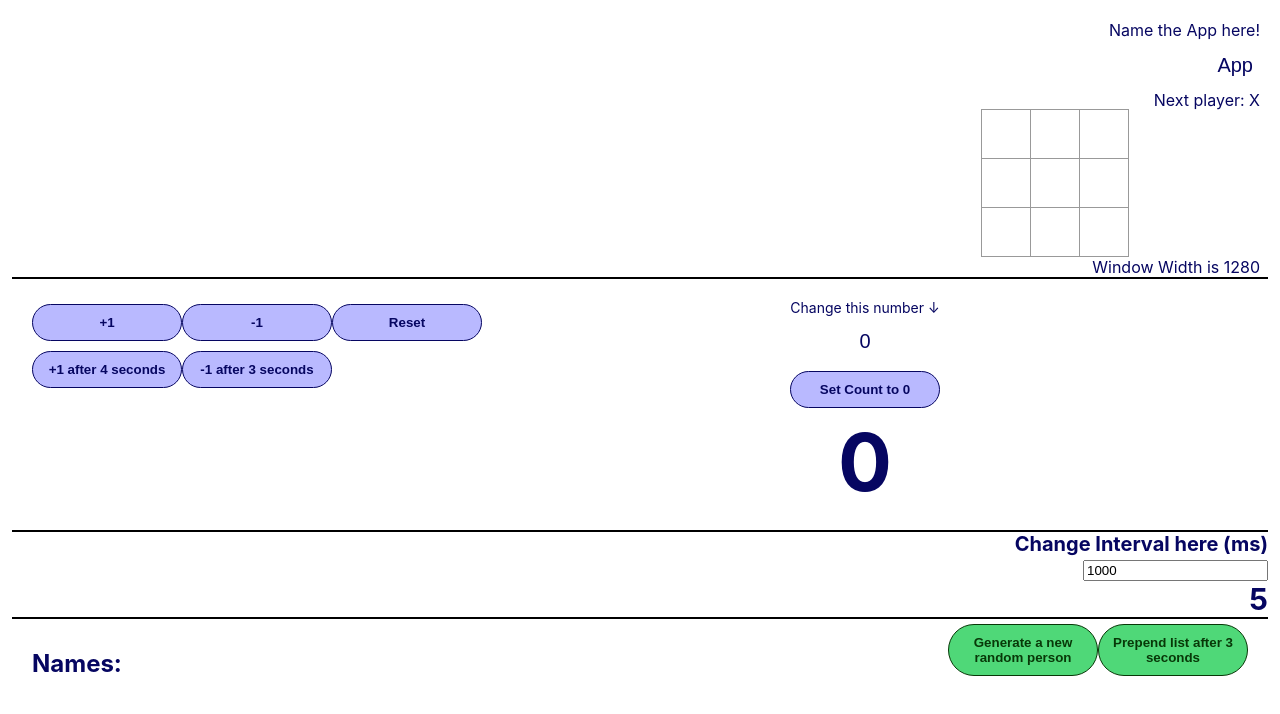
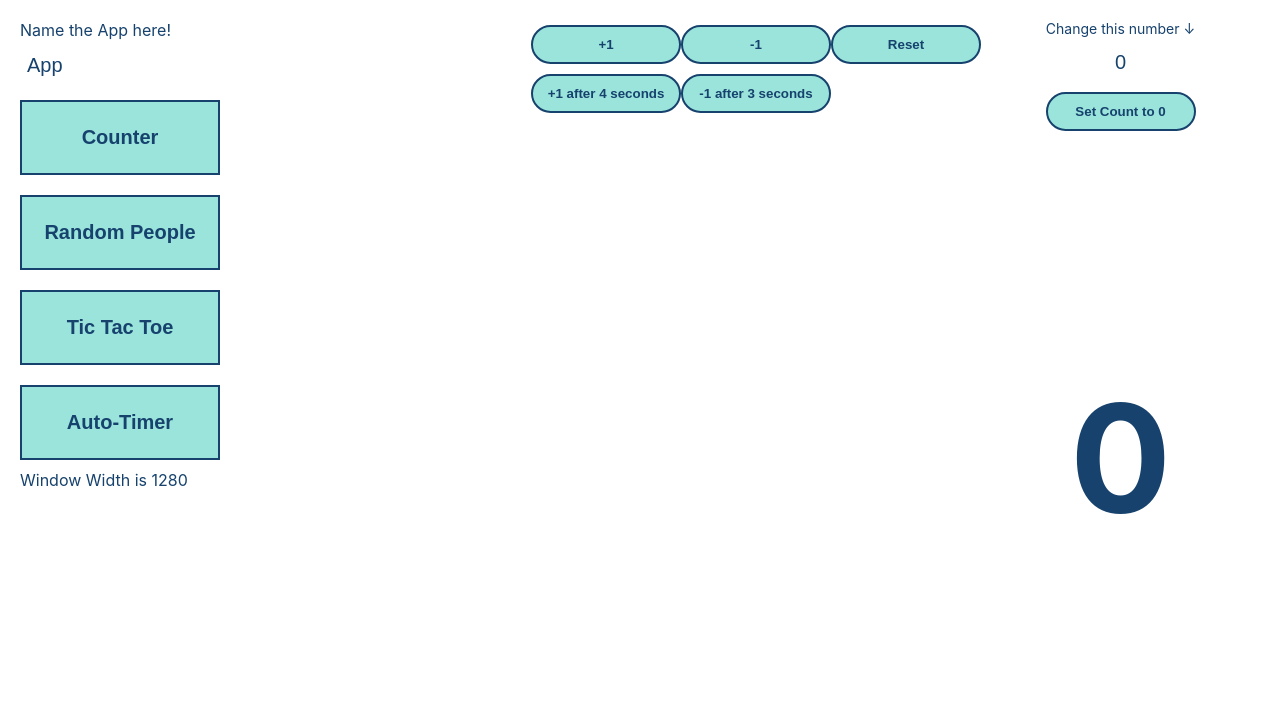
Before and after one commit to tomhands1/saga-practice, a React (Create React App) app: page /counter in a window 1280 px wide. Shown: the top 714 px of the page. Built offline with nearby package versions, Linux system fonts and the light colour scheme.

Commit message:
Restyling app

```diff
--- a/package.json
+++ b/package.json
@@ -10,6 +10,7 @@
     "react": "^16.8.6",
     "react-dom": "^16.8.6",
     "react-redux": "^7.1.0",
+    "react-router-dom": "^5.0.1",
     "react-scripts": "3.0.1",
     "redux": "^4.0.1",
     "redux-mock-store": "^1.5.3",
--- a/src/App.js
+++ b/src/App.js
@@ -1,34 +1,23 @@
 import React from 'react';
+import { Switch, Route } from 'react-router-dom';
 import './App.scss';
+import NavBar from './components/NavBar';
+import People from './components/People';
 import Counter from './components/Counter';
-import RandomPerson from './components/RandomPerson';
-import PeopleList from './components/PeopleList';
-import WindowWidth from './components/WindowWidth';
 import Board from './components/Board';
 import AutoTimer from './components/AutoTimer';
-import { useDocumentTitle, useInputForm } from './hooks';
 
 const App = () => {
 
-  const title = useInputForm('App');
-  useDocumentTitle(`${title.value}`);
-
   return (
     <div className="app">
-      <div className="app-title">
-        Name the App here!<br />
-        <input className="title-input" {...title} />
-        <Board />
-        <WindowWidth />
-      </div>
-      <div>
-        <Counter />
-        <AutoTimer />
-      </div>
-      <div className="random-people">
-        <PeopleList />
-        <RandomPerson />
-      </div>
+      <NavBar />
+        <Switch>
+          <Route exact path="/counter" component={Counter} />
+          <Route exact path="/randompeople" component={People} />
+          <Route exact path="/tictactoe" component={Board} />
+          <Route exact path="/autotimer" component={AutoTimer} />
+        </Switch>
     </div>
   );
 };
--- a/src/App.scss
+++ b/src/App.scss
@@ -1,5 +1,8 @@
+$button-colour:  rgb(154, 228, 220);
+$text-colour: rgb(22, 66, 109);
+
 @mixin input {
-    color: rgb(6, 6, 97);
+    color: $text-colour;
     background: transparent;
     border:none;
     height: 38px;
@@ -18,27 +21,49 @@
 
 .app {
   display: flex;
-  flex-direction: column;
-  justify-content: space-evenly;
-  align-items: center;
+  justify-content: space-between;
   height: 95vh;
   width: calc(100vw - 5vh);
   padding: 2.5vh;
-  color: rgb(6, 6, 97);
+  color: $text-colour;
+}
+
+.navbar-container {
+  left: 2.5vw;
+  display: flex;
+  flex-direction: column;
+  align-self: flex-start;
+}
+
+.navbar-button {
+  height: 75px;
+  width: 200px;
+  font-size: 20px;
+  font-weight: bold;
+  color: $text-colour;
+  border: 2px solid $text-colour;
+  background-color: $button-colour;
+  margin: 10px 0;
 }
 
 .title-input {
   @include input;
-  text-align: right;
+  text-align: left;
 }
 
 .app-title {
   align-self: flex-end;
-  text-align: right;
+  text-align: left;
+  display: flex;
+  flex-direction: column;
 }
 
 .window-width {
-  align-self: flex-end;
+  align-self: flex-start;
+}
+
+.board-container {
+  display: flex;
 }
 
 .board-row:after {
@@ -51,15 +76,21 @@
   background: #fff;
   border: 1px solid #999;
   float: left;
-  font-size: 24px;
+  font-size: 75px;
   font-weight: bold;
-  line-height: 50px;
-  height: 50px;
+  line-height: 150px;
+  height: 150px;
   margin-right: -1px;
   margin-top: -1px;
   padding: 0;
   text-align: center;
-  width: 50px;
+  width: 150px;
+}
+
+.status {
+  font-size: 30px;
+  font-weight: 600;
+  margin-right: 50px;
 }
 
 .random-people {
@@ -80,25 +111,23 @@
 
 .people-button {
   @include button;
-  background-color: rgb(79, 216, 120);
-  color: rgb(8, 56, 8);
-  border: 1px solid rgb(8, 56, 8);
+  background-color: $button-colour;
+  color: $text-colour;
+  border: 1px solid $text-colour;
+}
+
+.people-container {
+  display: flex;
 }
 
 .counter {
   display: flex;
   flex-direction: row;
-  flex-grow: 1;
-  padding: 20px;
-  width: 100vw;
-  border-top: 1px solid grey;
-  border-bottom: 1px solid grey;
 }
 
 .auto-timer {
   font-size: 20px;
   text-align: right;
-  border-bottom: 2px solid black;
   font-weight: bold;
   .auto-timer-value {
     font-size: 150%;
@@ -107,9 +136,9 @@
 
 .counter-button {
   @include button;
-  background-color: rgb(185, 185, 255);
-  color: rgb(6, 6, 97);
-  border: 1px solid rgb(6, 6, 97);
+  background-color: $button-colour;
+  color: $text-colour;
+  border: 2px solid $text-colour;
 }
 
 .count-input {
@@ -118,7 +147,7 @@
 }
 
 .count-value {
-  font-size: 80px;
+  font-size: 150px;
   text-align: center;
   font-weight: bold;
   margin: auto;
--- a/src/Counter.module.scss
+++ /dev/null
@@ -1,9 +0,0 @@
-.counter {
-  display: flex;
-  flex-direction: row;
-  flex-grow: 1;
-  padding: 20px;
-  width: 95vw;
-  border-top: 2px solid black;
-  border-bottom: 2px solid black;
-}
--- a/src/components/Board.jsx
+++ b/src/components/Board.jsx
@@ -40,7 +40,7 @@ const Board = () => {
   }
 
   return (
-    <div>
+    <div className="board-container">
       <div className="status">{status}</div>
       <div className="board-row">
         {renderSquare(0)}
--- a/src/components/Counter.jsx
+++ b/src/components/Counter.jsx
@@ -3,14 +3,13 @@ import { connect } from 'react-redux';
 import { increaseCount, decreaseCount, resetCount, setCount, increaseCountAsync, decreaseCountAsync } from '../actions/Counter';
 import { getCount } from '../selectors/Counter';
 import { useInputForm } from '../hooks';
-import styles from '../Counter.module.scss';
 
 const Counter = ({ count, increaseCount, increaseCountAsync, decreaseCountAsync, decreaseCount, resetCount, setCount }) => {
 
   const desiredCount = useInputForm(0);
 
   return (
-    <div className={styles.counter}>
+    <div className="counter">
       <div className="increment">
         <button className="counter-button" id="increment-counter-button" onClick={increaseCount}>+1</button>
         <button className="counter-button" onClick={increaseCountAsync}>+1 after 4 seconds</button>
--- /dev/null
+++ b/src/components/NavBar.jsx
@@ -0,0 +1,34 @@
+import React from 'react';
+import { Link } from 'react-router-dom';
+import { useDocumentTitle, useInputForm } from '../hooks';
+import WindowWidth from './WindowWidth';
+
+const NavBar = () => {
+
+  const title = useInputForm('App');
+  useDocumentTitle(`${title.value}`);
+
+  return (
+    <div className="navbar-container">
+      <div className="app-title">
+        Name the App here!
+        <input className="title-input" {...title} />
+      </div>
+      <Link to="/counter">
+        <button className="navbar-button">Counter</button>
+      </Link>
+      <Link to="/randompeople">
+        <button className="navbar-button">Random People</button>
+      </Link>
+      <Link to="/tictactoe">
+        <button className="navbar-button">Tic Tac Toe</button>
+      </Link>
+      <Link to="/autotimer">
+        <button className="navbar-button">Auto-Timer</button>
+      </Link>
+      <WindowWidth />
+    </div>
+  );
+};
+
+export default NavBar;
--- /dev/null
+++ b/src/components/People.jsx
@@ -0,0 +1,14 @@
+import React from 'react';
+import RandomPerson from './RandomPerson';
+import PeopleList from './PeopleList';
+
+const People = () => {
+  return (
+    <div className="people-container">
+      <RandomPerson />
+      <PeopleList />
+    </div>
+  );
+};
+
+export default People;
--- a/src/index.js
+++ b/src/index.js
@@ -1,5 +1,6 @@
 import React from 'react';
 import ReactDOM from 'react-dom';
+import { BrowserRouter as Router } from 'react-router-dom';
 import './index.css';
 import App from './App';
 import * as serviceWorker from './serviceWorker';
@@ -8,7 +9,9 @@ import { Provider } from 'react-redux';
 
 ReactDOM.render(
   <Provider store={store}>
-    <App />
+    <Router>
+      <App />
+    </Router>
   </Provider>,
   document.getElementById('root')
 );
```
Also changed, not shown: 1 other file (tests, documents, lock files or other folders).
